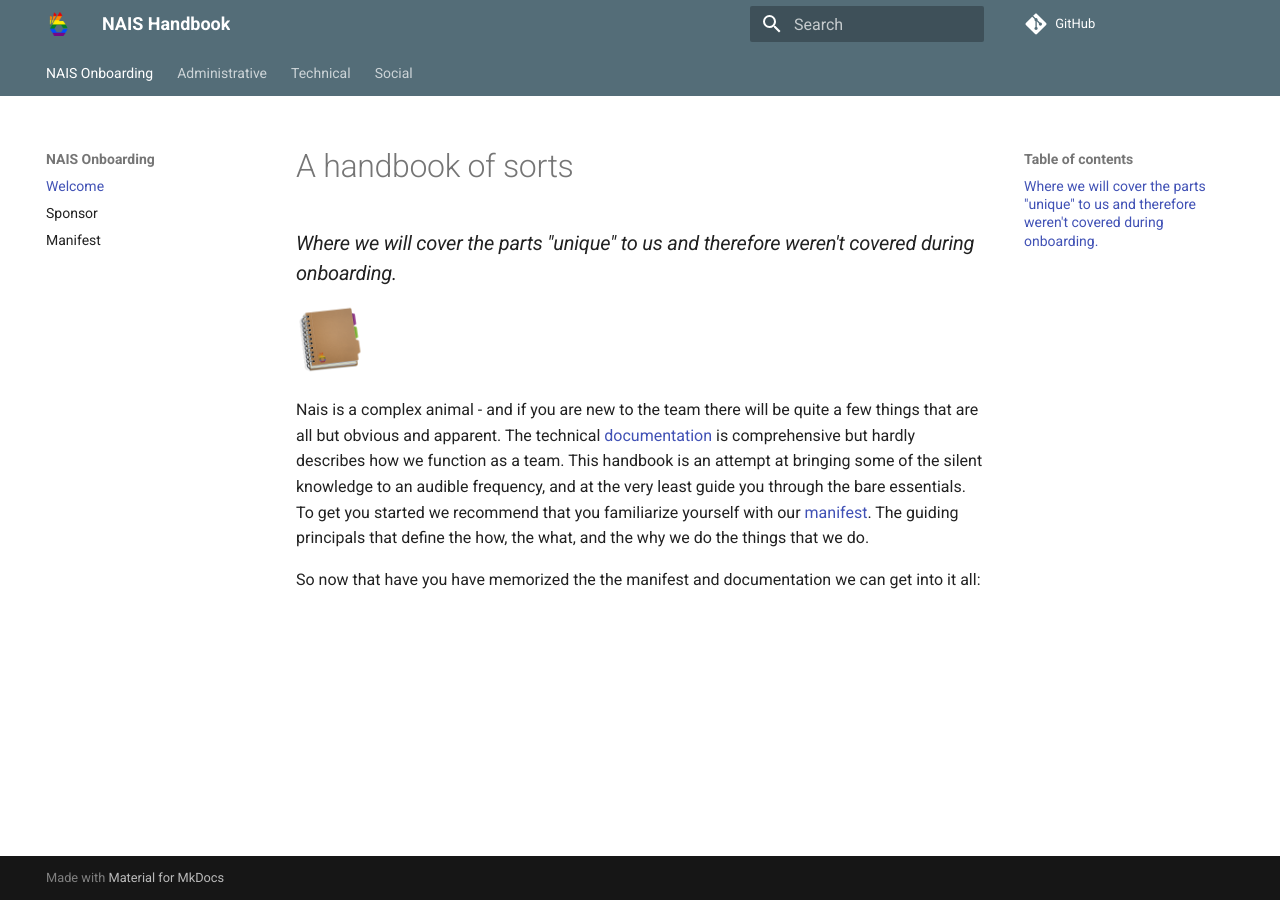
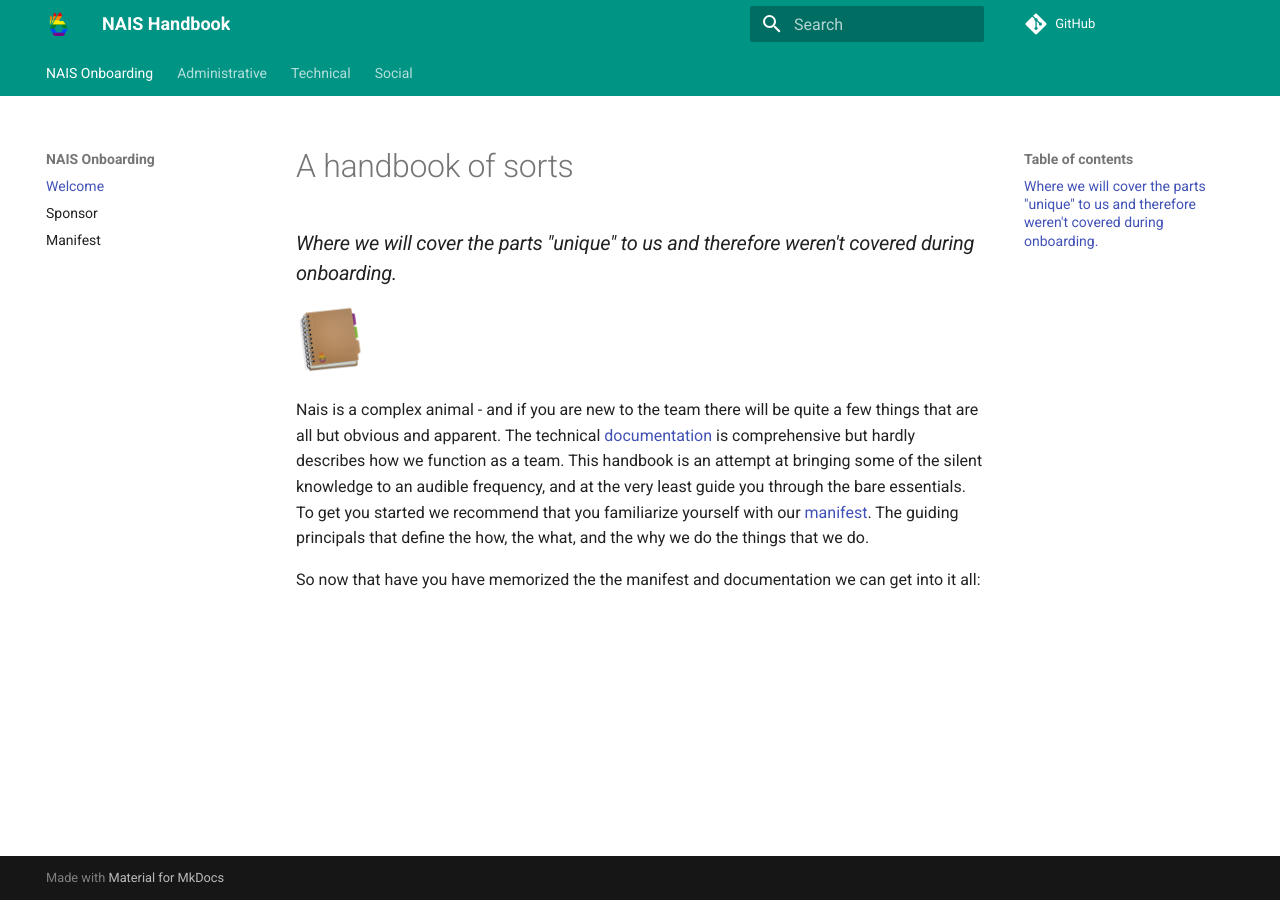
Before and after one commit to nais/handbook, an MkDocs documentation site: the page built from docs/README.md, in a window 1280 px wide. Built offline with MkDocs 1.6.1 and Material for MkDocs 9.7.7, drawn with Linux system fonts in a browser that asks for light colours; comment, search, counter and statistics services are not loaded.

Commit message:
change colors to make it more obvious we're not on doc.nais.io

```diff
--- a/mkdocs.yml
+++ b/mkdocs.yml
@@ -8,8 +8,8 @@ theme:
   favicon: assets/logo.png
   palette:
     scheme: preference
-    primary: blue grey
-    accent: deep purple
+    primary: teal
+    accent: green
   features:
     - navigation.instant
     - navigation.tabs
```
